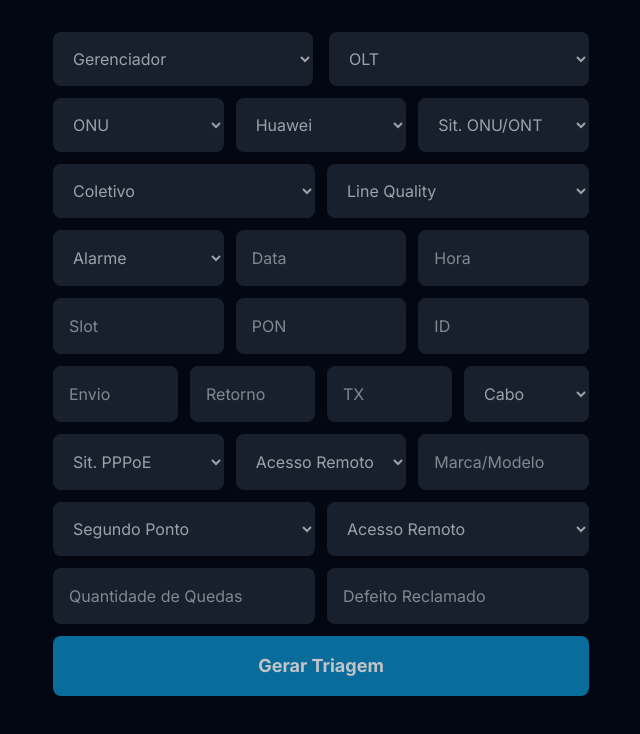
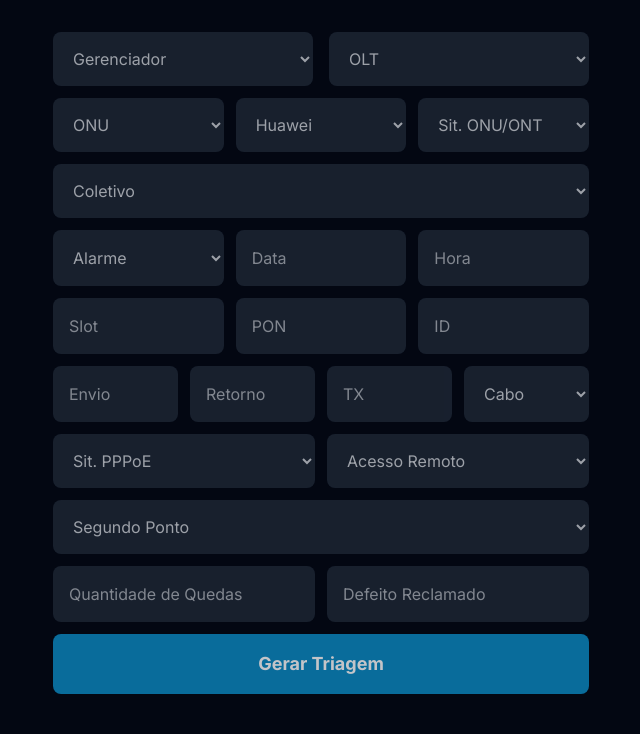
Before and after one commit to diegonatalo/triagem-web, a Next.js app: page / in a window 1280 px wide. Shown: the top 734 px of the page, without its empty margins (319-959 px from the left). Built offline with nearby package versions, Linux system fonts and the light colour scheme.

Commit message:
update files

```diff
--- a/src/app/page.tsx
+++ b/src/app/page.tsx
@@ -29,6 +29,8 @@ export default function Home() {
   })
 
   const pontoAdicional = watch('pontoAdicional')
+  const gerenciador = watch('gerenciador')
+  const acessoRemoto = watch('acessoRemoto')
 
   return (
     <main className="mx-auto flex w-full max-w-[600px] flex-col justify-center p-8">
@@ -83,12 +85,16 @@ export default function Home() {
             <option value="Sim">Sim</option>
           </select>
 
+          {gerenciador === 'U2000' && (
             <select required {...register('lineQuality')}>
               <option value="">Line Quality</option>
               <option value="Sem erros">Sem erros</option>
               <option value="Alarmando">Alarmando</option>
-            <option value="Alarmando -> Zerado">Alarmando {'->'} Zerado</option>
+              <option value="Alarmando -> Zerado">
+                Alarmando {'->'} Zerado
+              </option>
             </select>
+          )}
         </div>
 
         <div className="flex w-full gap-3">
@@ -142,11 +148,13 @@ export default function Home() {
             <option value="(Sem Acesso Remoto)">Sem acesso</option>
           </select>
 
+          {acessoRemoto === '+ Acesso Remoto' && (
             <input
               placeholder="Marca/Modelo"
               required
               {...register('marcaModelo')}
             />
+          )}
         </div>
 
         <div className="flex w-full gap-3">
@@ -156,17 +164,20 @@ export default function Home() {
             <option value="Não">Não</option>
           </select>
 
+          {pontoAdicional === 'Sim' && (
+            <>
               <select required {...register('acessoRemoto2')}>
                 <option value="">Acesso Remoto</option>
                 <option value="+ Acesso Remoto">Com acesso</option>
                 <option value="(Sem Acesso Remoto)">Sem acesso</option>
               </select>
 
-          {pontoAdicional === 'Sim' && (
               <input
                 placeholder="Marca/Modelo"
+                required
                 {...register('marcaModeloPontoAdicional')}
               />
+            </>
           )}
         </div>
 
```
Lines whose indentation alone changed are shown as unchanged.
